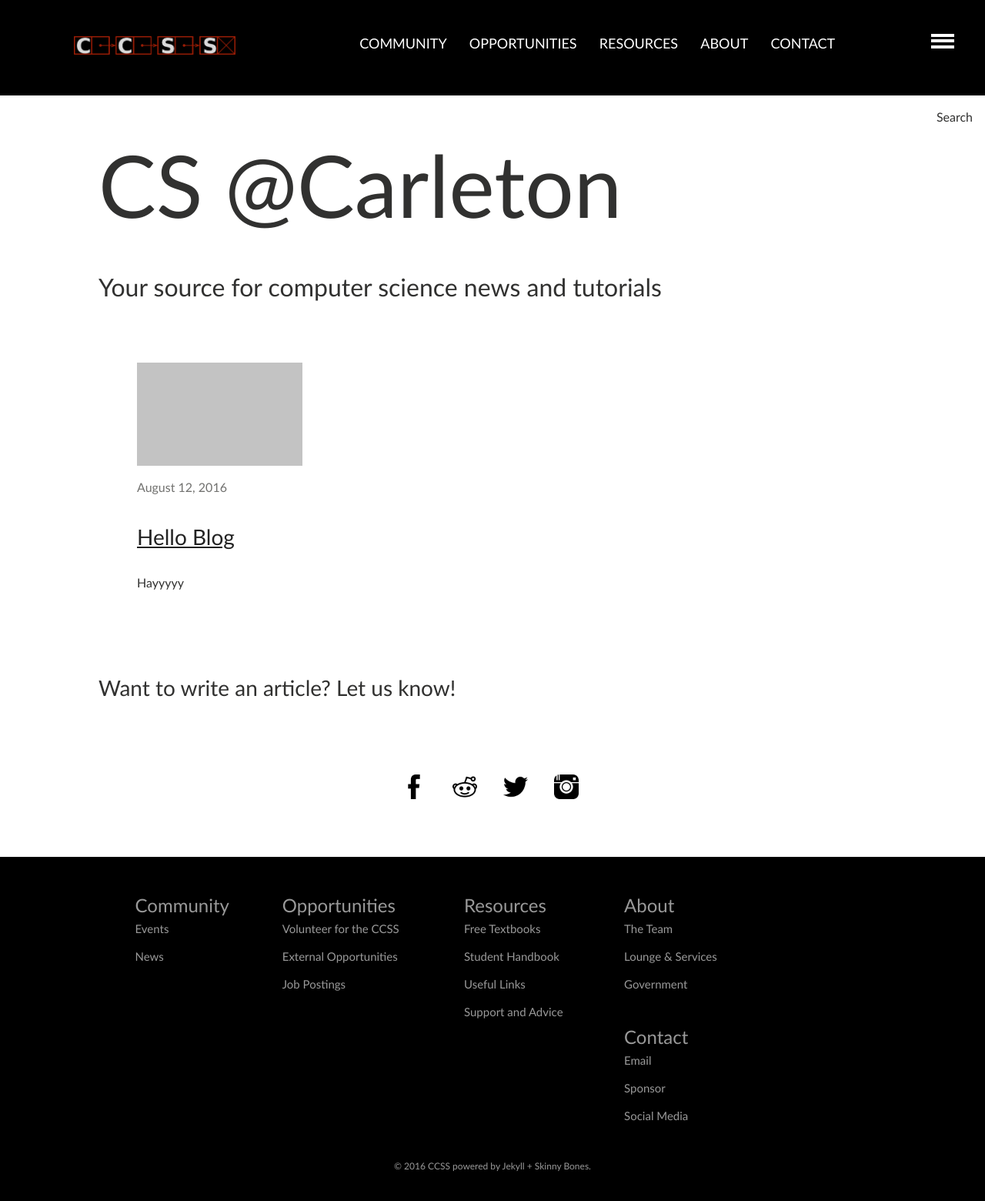
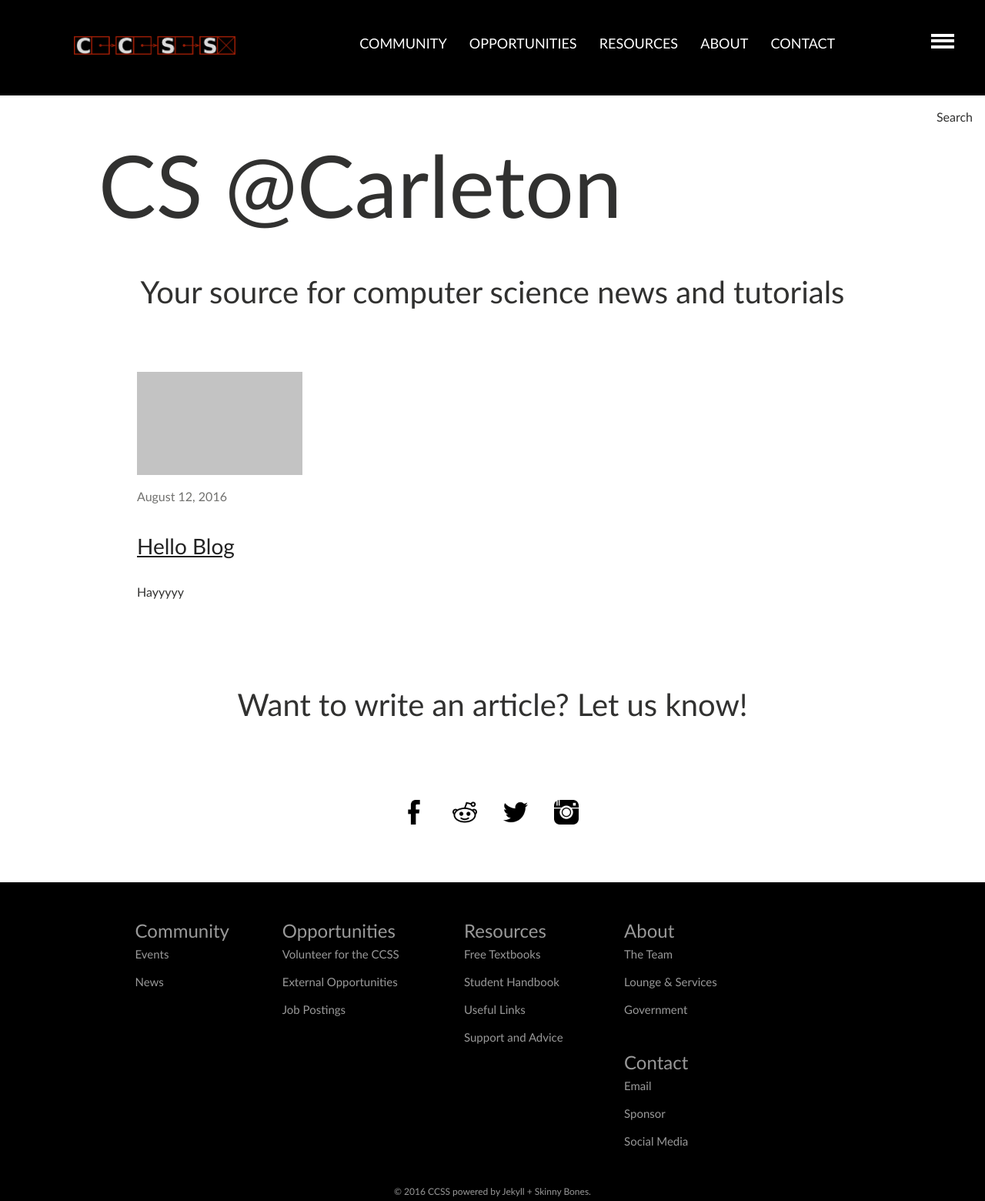
Before and after one commit to brittnylapierre/ccss_web, a Jekyll site: the page built from community/news/index.md, in a window 1280 px wide. Shown: the whole page at 77% size. Built offline with Jekyll 4.4.1, drawn with Linux system fonts in a browser that asks for light colours.

Commit message:
Updated index.md

```diff
--- a/community/news/index.md
+++ b/community/news/index.md
@@ -7,11 +7,11 @@ published: true
 <div class='search-box'>Search</div>
 <div class='content-wrap'>
 	<h1 class='big-page-title'>CS @Carleton</h1>
-    <h2>Your source for computer science news and tutorials</h2>
+    <h2 class='page-sub-title'>Your source for computer science news and tutorials</h2>
 	<div class="tiles">
 	{% for post in site.categories.blog %}
   		{% include post-grid.html %}
 	{% endfor %}
 	</div>
-    <h3>Want to write an article? Let us know!</h3>
+    <h3 class='page-sub-title'>Want to write an article? Let us know!</h3>
 </div>
```
